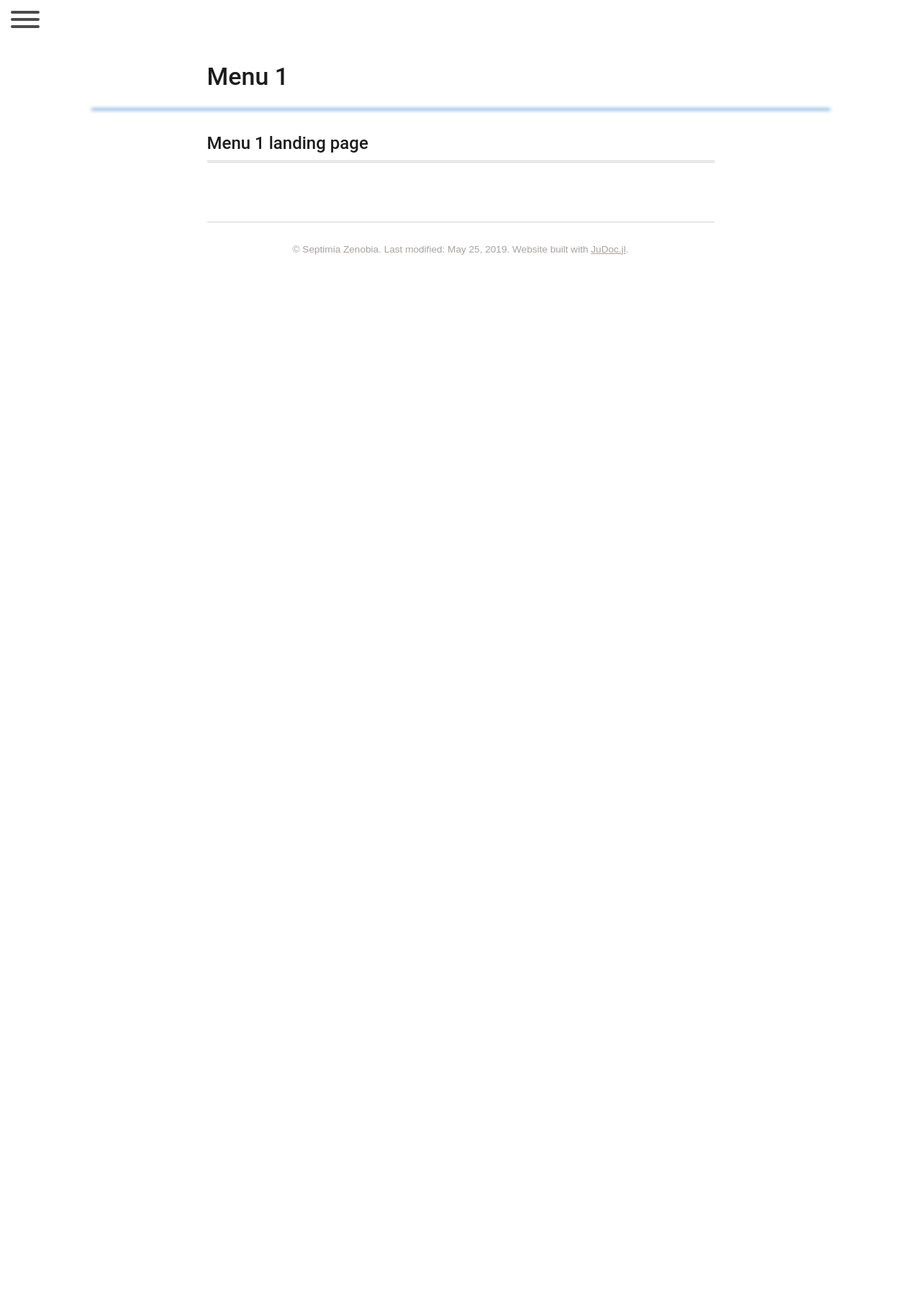
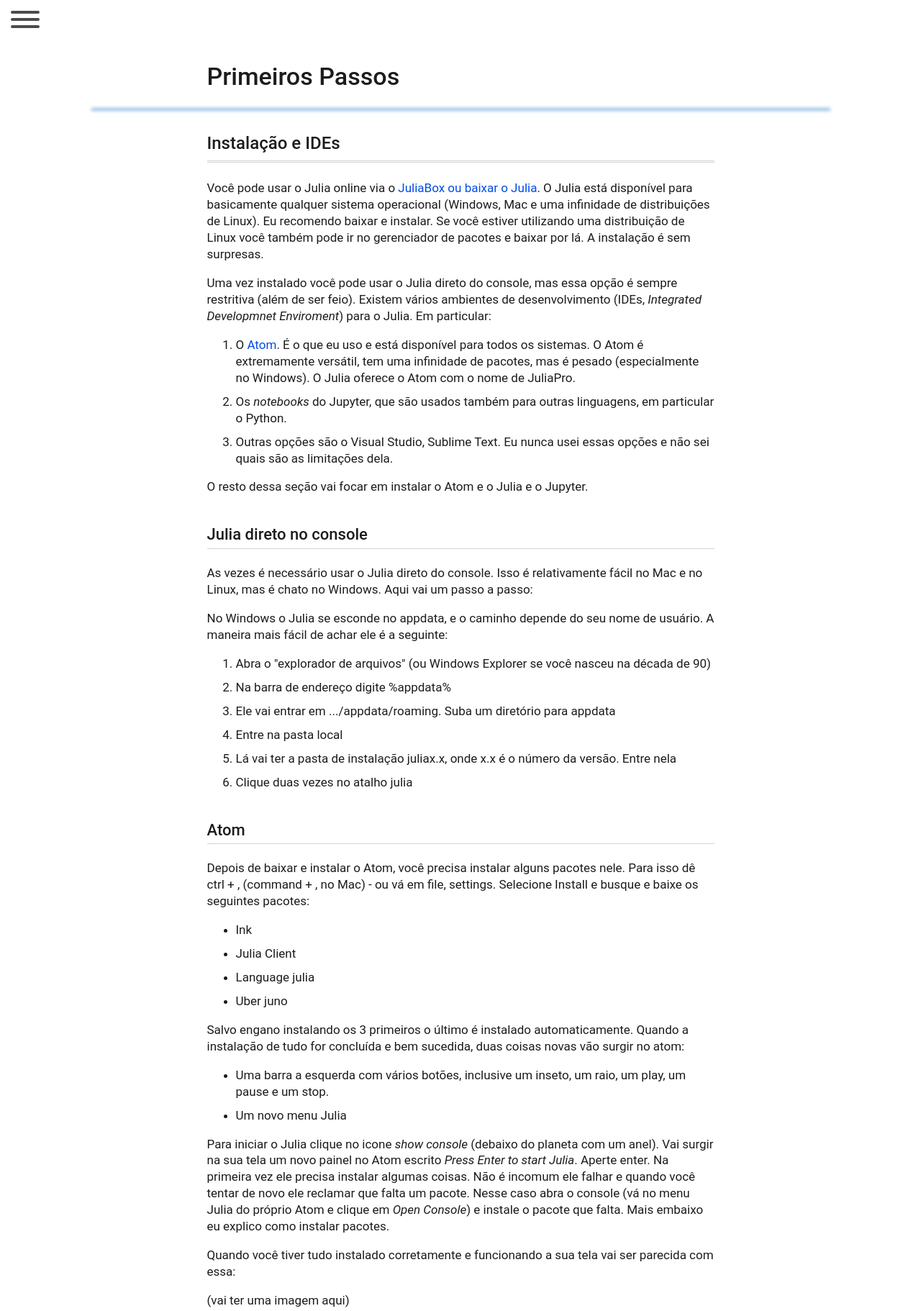
Before and after one commit to danmrc/Julia-Para-Economistas, a plain HTML site: page Julia Para Economistas/pub/menu1.html in a window 1280 px wide. Shown: the top 1822 px of the page at 72% size. Before the commit the page ends 800 px from the top, so only its background shows below. Drawn offline with Linux system fonts and the light colour scheme.

Commit message:
primeiros passos

```diff
--- a/Julia Para Economistas/pub/menu1.html
+++ b/Julia Para Economistas/pub/menu1.html
@@ -44,18 +44,88 @@
         <div class="hamburger-inner"></div>
       </div>
     </div>
-    <h1 class="page title">Menu 1</h1>
+    <h1 class="page title">Primeiros Passos</h1>
     <hr>
 
 
 <!-- Content appended here -->
 
 <div class="jd-content">
-<h1>Menu 1 landing page</h1>
+<h1>Instalação e IDEs</h1>
+<p>Você pode usar o Julia online via o <a href="https://www.juliabox.com/">JuliaBox</a> <a href="https://julialang.org/downloads/">ou baixar o Julia</a>. O Julia está disponível para basicamente qualquer sistema operacional &#40;Windows, Mac e uma infinidade de distribuições de Linux&#41;. Eu recomendo baixar e instalar. Se você estiver utilizando uma distribuição de Linux você também pode ir no gerenciador de pacotes e baixar por lá. A instalação é sem surpresas.</p>
+<p>Uma vez instalado você pode usar o Julia direto do console, mas essa opção é sempre restritiva &#40;além de ser feio&#41;. Existem vários ambientes de desenvolvimento &#40;IDEs, <em>Integrated Developmnet Enviroment</em>&#41; para o Julia. Em particular:</p>
+<ol>
+<li><p>O <a href="https://atom.io/">Atom</a>. É o que eu uso e está disponível para todos os sistemas. O Atom é extremamente versátil, tem uma infinidade de pacotes, mas é pesado &#40;especialmente no Windows&#41;. O Julia oferece o Atom com o nome de JuliaPro.</p>
+</li>
+<li><p>Os <em>notebooks</em> do Jupyter, que são usados também para outras linguagens, em particular o Python.</p>
+</li>
+<li><p>Outras opções são o Visual Studio, Sublime Text. Eu nunca usei essas opções e não sei quais são as limitações dela.</p>
+</li>
+</ol>
+<p>O resto dessa seção vai focar em instalar o Atom e o Julia e o Jupyter.</p>
+<h2>Julia direto no console</h2>
+<p>As vezes é necessário usar o Julia direto do console. Isso é relativamente fácil no Mac e no Linux, mas é chato no Windows. Aqui vai um passo a passo:</p>
+<p>No Windows o Julia se esconde no appdata, e o caminho depende do seu nome de usuário. A maneira mais fácil de achar ele é a seguinte:</p>
+<ol>
+<li><p>Abra o &quot;explorador de arquivos&quot; &#40;ou Windows Explorer se você nasceu na década de 90&#41;</p>
+</li>
+<li><p>Na barra de endereço digite &#37;appdata&#37;</p>
+</li>
+<li><p>Ele vai entrar em .../appdata/roaming. Suba um diretório para appdata</p>
+</li>
+<li><p>Entre na pasta local</p>
+</li>
+<li><p>Lá vai ter a pasta de instalação juliax.x, onde x.x é o número da versão. Entre nela</p>
+</li>
+<li><p>Clique duas vezes no atalho julia</p>
+</li>
+</ol>
+<h2>Atom</h2>
+<p>Depois de baixar e instalar o Atom, você precisa instalar alguns pacotes nele. Para isso dê ctrl &#43; , &#40;command &#43; , no Mac&#41; - ou vá em file, settings. Selecione Install e busque e baixe os seguintes pacotes:</p>
+<ul>
+<li><p>Ink</p>
+</li>
+<li><p>Julia Client</p>
+</li>
+<li><p>Language julia</p>
+</li>
+<li><p>Uber juno</p>
+</li>
+</ul>
+<p>Salvo engano instalando os 3 primeiros o último é instalado automaticamente. Quando a instalação de tudo for concluída e bem sucedida, duas coisas novas vão surgir no atom:</p>
+<ul>
+<li><p>Uma barra a esquerda com vários botões, inclusive um inseto, um raio, um play, um pause e um stop.</p>
+</li>
+<li><p>Um novo menu Julia</p>
+</li>
+</ul>
+<p>Para iniciar o Julia clique no icone <em>show console</em> &#40;debaixo do planeta com um anel&#41;. Vai surgir na sua tela um novo painel no Atom escrito <em>Press Enter to start Julia</em>. Aperte enter. Na primeira vez ele precisa instalar algumas coisas. Não é incomum ele falhar e quando você tentar de novo ele reclamar que falta um pacote. Nesse caso abra o console &#40;vá no menu Julia do próprio Atom e clique em <em>Open Console</em>&#41; e instale o pacote que falta. Mais embaixo eu explico como instalar pacotes.</p>
+<p>Quando você tiver tudo instalado corretamente e funcionando a sua tela vai ser parecida com essa:</p>
+<p>&#40;vai ter uma imagem aqui&#41;</p>
+<p>As vezes o Atom pode ter problemas para achar o caminho correto para o Julia. Nesse caso, você pode mudar o caminho indo no menu Julia -&gt; Settings... Leia a seção acima de como abrir o Julia no console acima. Ao invés de fazer o último passo, selecione o caminho da pasta &#40;que fica naquela barra lá em cima&#41; e copie e cole no Julia Path nas <em>settings</em> do Julia no Atom.</p>
+<h2>Jupyter</h2>
+<p>O Jupyter é outra opção para usar o Julia. Para ele, você precisa instalar o <a href="https://www.anaconda.com/distribution/">Anaconda</a>. Instale ele &#40;isso pode ser um pouco demorado&#41;. Depois abra o Julia, instale o pacote IJulia &#40;eu explico como instalar o pacote adiante&#41; e carregue ele. Feche o Julia e abra o Jupyter, que vai abrir no seu navegador. Isso deve ser o suficiente para permitir você criar um notebook com o Julia &#40;clicando em <em>new</em>&#41;</p>
+<h1>Instalando pacotes</h1>
+<p>Como na maioria das linguagens de programação atuais, o ecosistema de pacotes escritos por outras pessoas ajudam com várias tarefas que nós vamos nos deparar - por exemplo, algoritmos de otimização, de encontrar o zero de uma função e de interpolação. Antes de instalar pacotes no Julia, você deve checar o <a href="https://juliaobserver.com/">Julia Observer</a> para checar quais pacotes você precisa.</p>
+<p>Para instalar os pacotes:</p>
+<ol>
+<li><p>Aperte a tecla &#93; &#40;sim, fechar o colchetes&#41;. Isso deve mudar o seu console de <code>julia&gt;</code> para <code>pkg v&gt;</code>, onde v é número da versão.</p>
+</li>
+<li><p>Digite <code>add nome-do-pacote</code></p>
+</li>
+<li><p>Quando terminar, para voltar para o modo normal do Julia, aperte backspace</p>
+</li>
+</ol>
+<p>Para carregar um pcote instalado, digite <code>using nome-do-pacote</code>
+<p>Por exemplo, para instalar o pacote <em>Optim</em>, fariamos:</p>
+<pre><code>&#93; #&#40;isso não vai gerar nada além da mudança de julia&gt; para package&gt;&#41;
+add Optim
+backspace #&#40;isso não vai gerar nada além da mudança de package&gt; para julia&gt;&#41;
+using Optim</code></pre>
 
 <div class="page-foot">
   <div class="copyright">
-    &copy; Septimia Zenobia. Last modified: May 25, 2019. Website built with <a href="https://github.com/tlienart/JuDoc.jl">JuDoc.jl</a>.
+    &copy; Septimia Zenobia. Last modified: May 26, 2019. Website built with <a href="https://github.com/tlienart/JuDoc.jl">JuDoc.jl</a>.
   </div>
 </div>
 
```
Also changed, not shown: Julia Para Economistas/index.html (+4 -2 lines), 3 other files.
